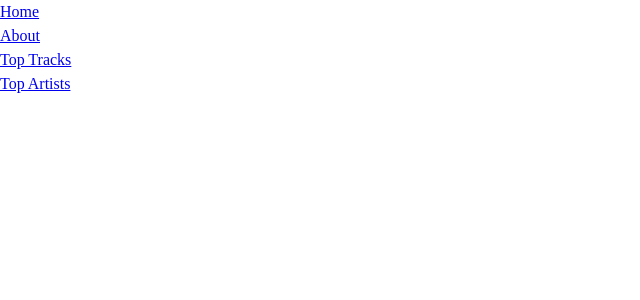
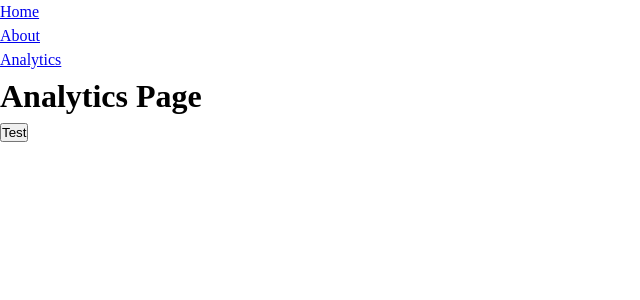
Before and after one commit to andrewmcl6081/spotify-wrapped, a React (Vite) app in the folder frontend/experimental/: page /analytics in a window 1280 px wide. Shown: the top 300 px of the page, without its empty margins (0-640 px from the left). Built offline with nearby package versions, Linux system fonts and the light colour scheme.

Commit message:
connected frontend to backend to test api endpoints and access token storage

```diff
--- a/frontend/experimental/package.json
+++ b/frontend/experimental/package.json
@@ -10,6 +10,7 @@
     "preview": "vite preview"
   },
   "dependencies": {
+    "axios": "^1.5.0",
     "react": "^18.2.0",
     "react-dom": "^18.2.0",
     "react-router-dom": "^6.15.0"
--- a/frontend/experimental/src/App.jsx
+++ b/frontend/experimental/src/App.jsx
@@ -1,8 +1,9 @@
 import { Link, Route, Routes} from 'react-router-dom'
 import Home from './components/pages/Home'
 import About from './components/pages/About'
-import Tracks from './components/pages/Tracks'
-import Artists from './components/pages/Artists'
+import Analytics from './components/pages/Analytics'
+// import Tracks from './components/pages/Tracks'
+// import Artists from './components/pages/Artists'
 
 const App = () => {
 
@@ -12,15 +13,17 @@ const App = () => {
                 <ul>
                     <li><Link to='/'>Home</Link></li>
                     <li><Link to='/about'>About</Link></li>
-                    <li><Link to='/tracks'>Top Tracks</Link></li>
-                    <li><Link to='/artists'>Top Artists</Link></li>
+                    <li><Link to='/analytics'>Analytics</Link></li>
+                    {/* <li><Link to='/tracks'>Top Tracks</Link></li>
+                    <li><Link to='/artists'>Top Artists</Link></li> */}
                 </ul>
             </nav>
             <Routes>
                 <Route path='/' element={<Home />}></Route>
                 <Route path='/about' element={<About />}></Route>
-                <Route path='/tracks' element={<Tracks />}></Route>
-                <Route path='/artists' element={<Artists />}></Route>
+                <Route path='/analytics' element={<Analytics />}></Route>
+                {/* <Route path='/tracks' element={<Tracks />}></Route>
+                <Route path='/artists' element={<Artists />}></Route> */}
             </Routes>
         </>
     )
--- /dev/null
+++ b/frontend/experimental/src/components/RedirectButton.jsx
@@ -0,0 +1,15 @@
+
+const RedirectButton = ({ to }) => {
+
+    const handleAuthorizeSpotify = () => {
+        window.location.href = to
+    }
+
+    return (
+        <button onClick={handleAuthorizeSpotify}>
+            Authorize Spotify
+        </button>
+    )
+}
+
+export default RedirectButton
--- a/frontend/experimental/src/components/TrackList.jsx
+++ b/frontend/experimental/src/components/TrackList.jsx
@@ -1,6 +1,6 @@
 import { useEffect, useState } from 'react'
+import trackService from '../services/tracks'
 import TrackCard from './TrackCard'
-import { testTrackData } from '../utilities/data'
 
 
 const TrackList = () => {
@@ -9,7 +9,7 @@ const TrackList = () => {
 
     useEffect(() => {
         console.log("setting tracks")
-        setTracks(testTrackData)
+        trackService.getTopTracks().then(tracks => console.log(tracks))
     }, [])
 
     console.log("rendering")
--- /dev/null
+++ b/frontend/experimental/src/components/pages/Analytics.jsx
@@ -0,0 +1,18 @@
+import axios from 'axios'
+
+const Analytics = () => {
+
+    const test = async () => {
+        const response = await axios.get('http://localhost:8080/api/top-tracks')
+        console.log(response)
+    }
+
+    return (
+        <>
+            <h1>Analytics Page</h1>
+            <button onClick={test}>Test</button>
+        </>
+    )
+}
+
+export default Analytics
--- a/frontend/experimental/src/components/pages/Home.jsx
+++ b/frontend/experimental/src/components/pages/Home.jsx
@@ -1,9 +1,11 @@
+import RedirectButton from '../RedirectButton'
 
 const Home = () => {
 
     return (
         <>
             <h1>Home Page</h1>
+            <RedirectButton to='http://localhost:8080/api/login'/>
         </>
     )
 }
--- /dev/null
+++ b/frontend/experimental/src/services/tracks.js
@@ -0,0 +1,11 @@
+import axios from 'axios'
+
+const url = 'http://localhost:8080/api/top-tracks'
+
+const getTopTracks = async () => {
+
+    const response = await axios.get(url)
+    return response.data
+}
+
+export default { getTopTracks }
```
Also changed, not shown: 1 other file (tests, documents, lock files or other folders).
